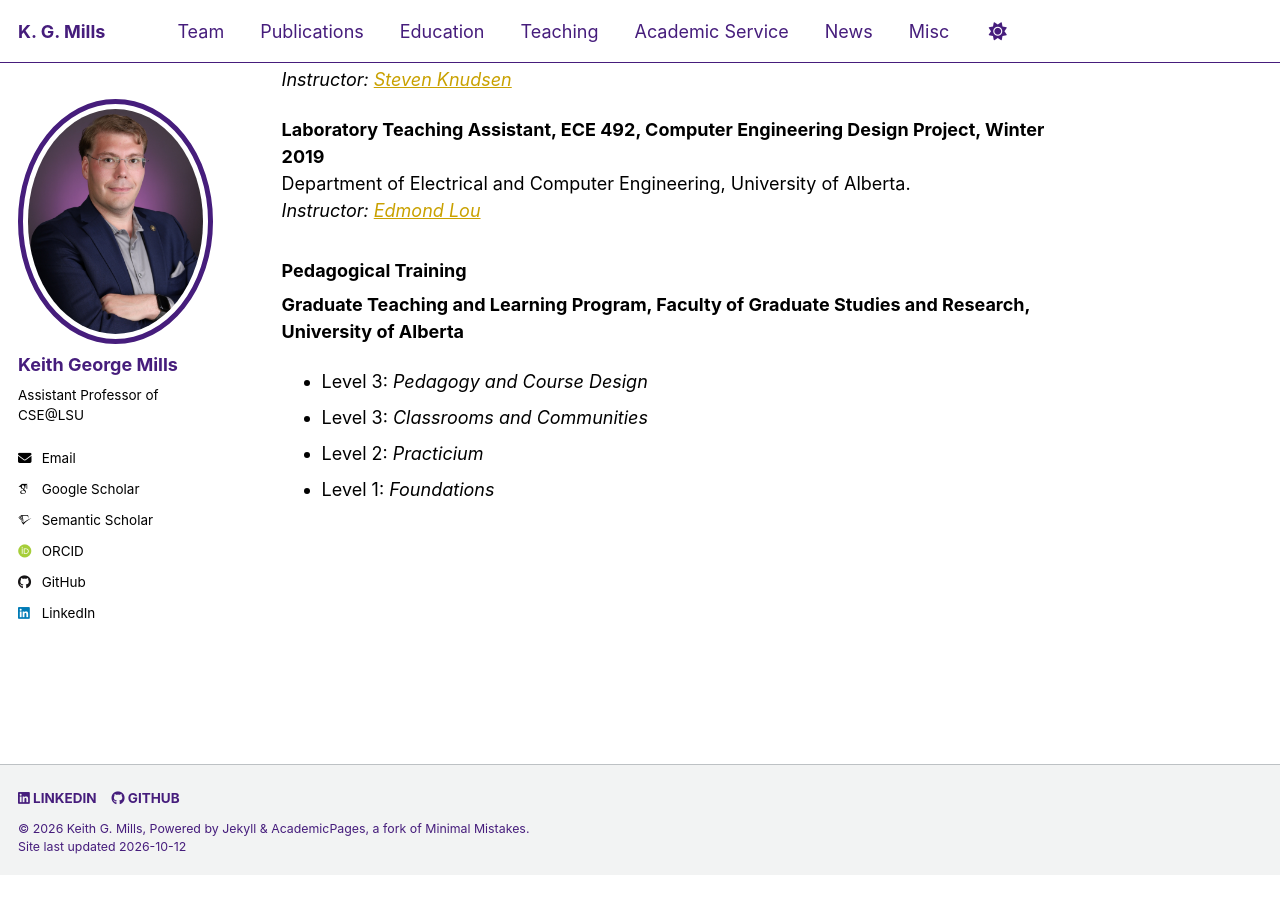
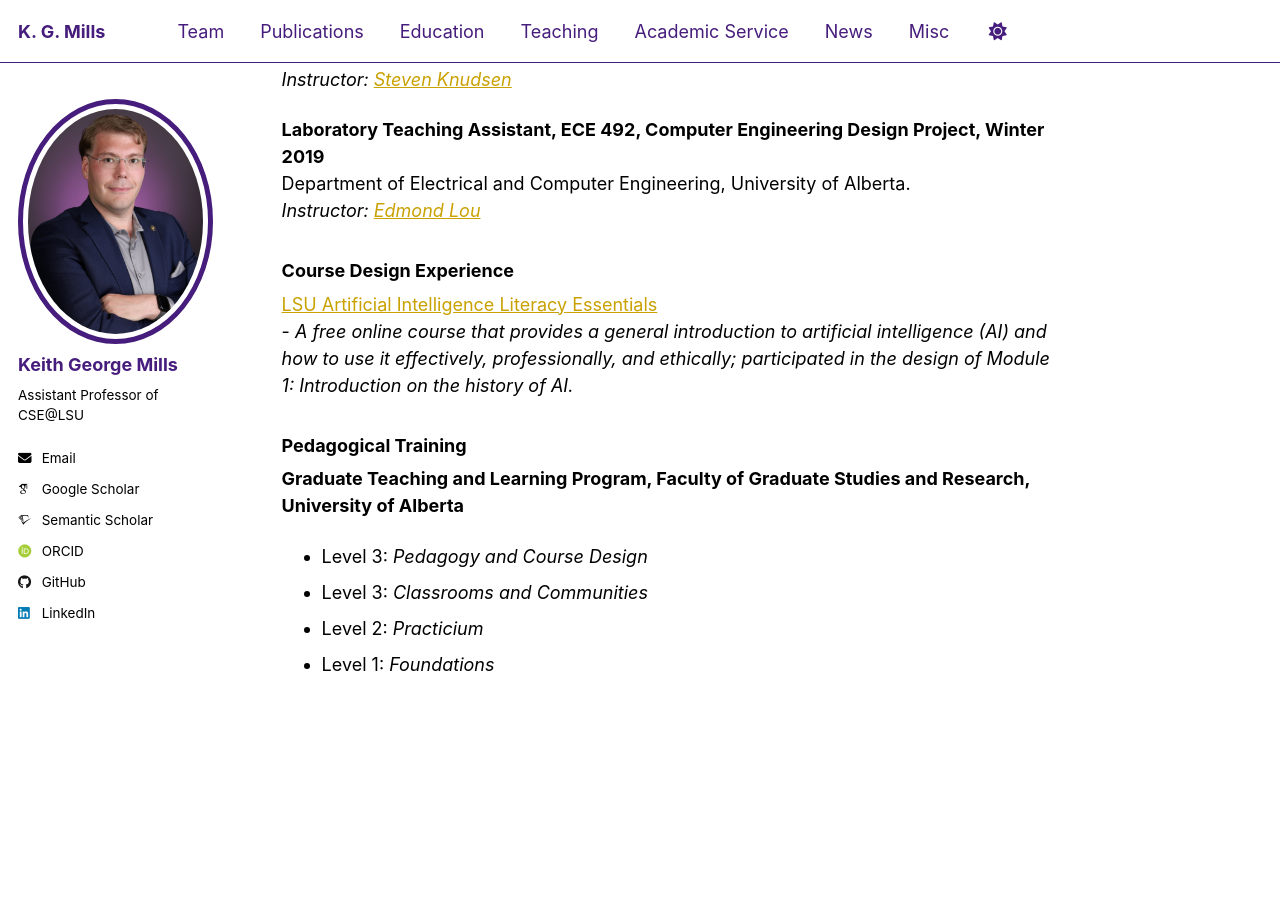
Before and after one commit to kgmills/kgmills.github.io, a Jekyll site: the page built from _pages/teaching.md, in a window 1280 px wide and 900 px high, scrolled down 576 px. Built offline with Jekyll 4.4.1, drawn with Linux system fonts in a browser that asks for light colours; some web fonts are replaced; before the commit the page ends 1451 px from its top, so only the background shows below that.

Commit message:
Update Teaching & Service

```diff
--- a/_pages/teaching.md
+++ b/_pages/teaching.md
@@ -22,6 +22,9 @@ Department of Electrical and Computer Engineering, University of Alberta.<br>
 Department of Electrical and Computer Engineering, University of Alberta.<br>
 *Instructor:* <a href="https://apps.ualberta.ca/directory/person/elou">*Edmond Lou*</a>
 
+### Course Design Experience
+[LSU Artificial Intelligence Literacy Essentials](https://www.lsu.edu/mediacenter/news/2026/08/13-ai-literacy-online.php)<br>- *A free online course that provides a general introduction to artificial intelligence (AI) and how to use it effectively, professionally, and ethically; participated in the design of Module 1: Introduction on the history of AI.*
+
 ### Pedagogical Training
 **Graduate Teaching and Learning Program, Faculty of Graduate Studies and Research, University of Alberta**<br>
 * Level 3: *Pedagogy and Course Design*
```
Also changed, not shown: _pages/service.md (+1 -0 lines).
